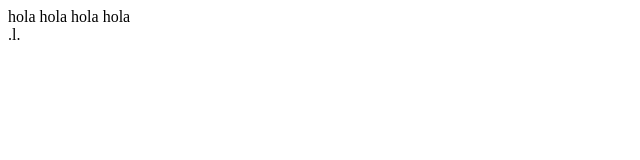
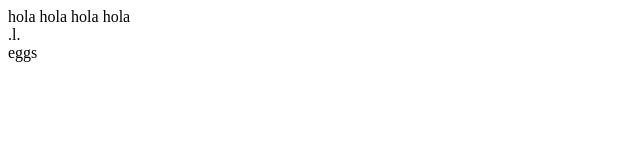
Before and after one commit to devmarkrom/prueba1, a plain HTML site: page gitprueba/index.html in a window 1280 px wide. Shown: the full height of the page, 0-640 px from the left. Drawn offline with Linux system fonts and the light colour scheme.

Commit message:
no se q pedo eggs

```diff
--- a/gitprueba/index.html
+++ b/gitprueba/index.html
@@ -9,5 +9,8 @@
 	  <div id=".l.">
 		.l.
 	  </div>
+	  <div id="eggs">
+		eggs
+	  </div>
 	</body>
 </html>
```
